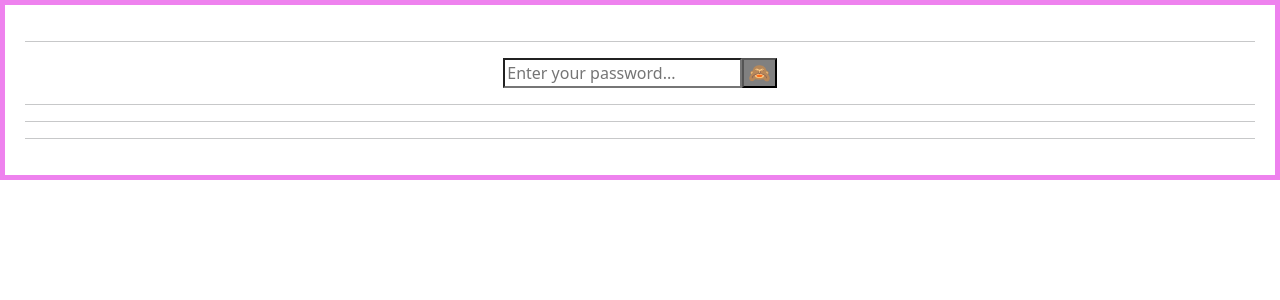
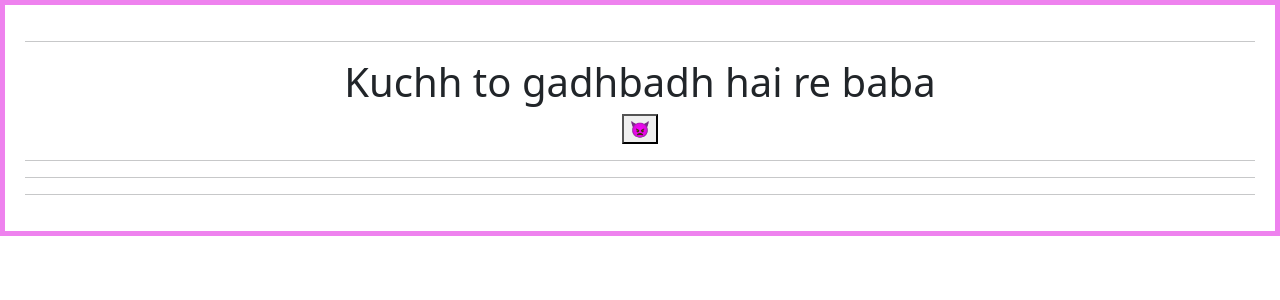
Before and after one commit to Nadeem35/react-playzone, a React (Vite) app: page / in a window 1280 px wide. Shown: the top 300 px of the page. Built offline with nearby package versions, Linux system fonts and the light colour scheme.

Commit message:
code update

```diff
--- a/src/Components/1.ConditionRendering/Simple-1.jsx
+++ b/src/Components/1.ConditionRendering/Simple-1.jsx
@@ -1,14 +1,17 @@
 // ------------  🟢 Step 2: Simple if Condition (inside JSX)  ------------
 
-// import React from "react";
+import { useState } from "react"
 
 // function Simple() {
+
 //   const isStudent = true;
 
 //   return <>{isStudent && <h1>I'm Saifi Boy!</h1>}</>;
 // }
 
 // export default Simple;
+
+
 
 // ------------🟢 Step 3: Ternary Operator ----------------
 
@@ -23,6 +26,23 @@
 // }
 
 // export default Simple;
+
+//------------------
+function Simple() {
+
+  const [value, setValue] = useState()
+
+
+  return (
+    <>
+      {
+        value ? <h1>Saab Changa Si </h1> : <h1>Kuchh to gadhbadh hai re baba</h1>
+      }
+      <button onClick={() => setValue(value => !value)}>{value ? "😂" : "👿"}</button>
+    </>
+  )
+}
+export default Simple
 
 // -----------------  🟢 Step 4: Toggle with Button  -------------------
 
@@ -149,34 +169,34 @@
 // export default Simple;
 
 // --------------  🟡 Example 8.1: Show/Hide Password  ----------------
-import React, { useState } from "react";
+// import React, { useState } from "react";
 
-const Simple = () => {
-  const [show, setHide] = useState(true);
-  return (
-    <div>
-      <input
-        type={show ? "password" : "show"}
-        placeholder="Enter your password..."
-        className="border-2 rounded-bl-sm rounded-tl-sm px-0.5"
-      />
-      <button
-        onClick={() => setHide(!show)}
-        className="bg-gray-500 text-white border-2 border-gray-800 px-1 border-l-0 "
-        style={{ backgroundColor: "gray" }}
-      >
-        {/* {show ? " Hide" : "Show"} */}
-        {/* {show ? "👁️‍🗨️" : "👁️"} */}
-        <span className="material-icons" style={{ fontSize: "18px" }}>
-          {/* {show ? "visibility_off" : "visibility"} */}
-          {show ? "🙈" : "👁️"}
-        </span>
-      </button>
-    </div>
-  );
-};
+// const Simple = () => {
+//   const [show, setHide] = useState(true);
+//   return (
+//     <div>
+//       <input
+//         type={show ? "password" : "show"}
+//         placeholder="Enter your password..."
+//         className="border-2 rounded-bl-sm rounded-tl-sm px-0.5"
+//       />
+//       <button
+//         onClick={() => setHide(!show)}
+//         className="bg-gray-500 text-white border-2 border-gray-800 px-1 border-l-0 "
+//         style={{ backgroundColor: "gray" }}
+//       >
+//         {/* {show ? " Hide" : "Show"} */}
+//         {/* {show ? "👁️‍🗨️" : "👁️"} */}
+//         {/* {show ? "🙈" : "👁️"} */}
+//         <span className="material-icons" style={{ fontSize: "18px" }}>
+//           {show ? "visibility_off" : "visibility"}
+//         </span>
+//       </button>
+//     </div>
+//   );
+// };
 
-export default Simple;
+// export default Simple;
 
 // --------------  🟡 Example 8: Check even odd number  ----------------
 
```
